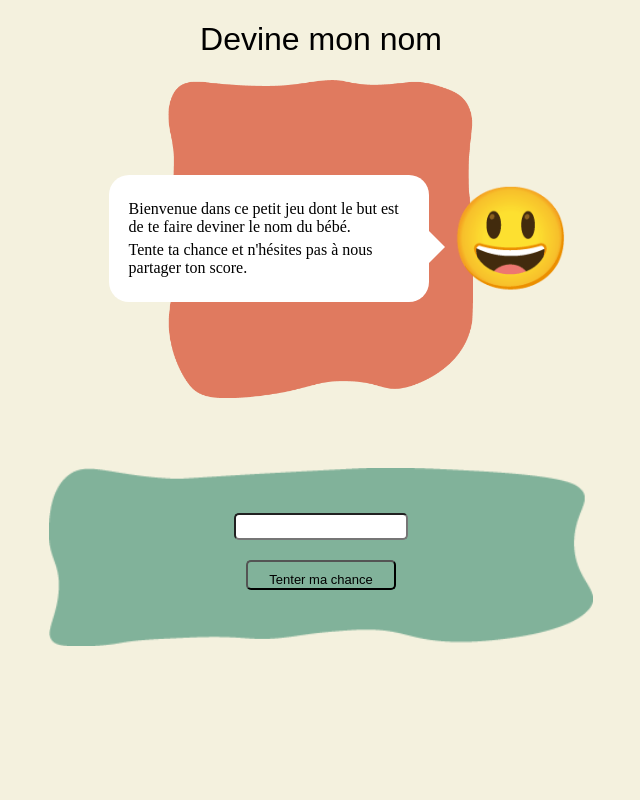
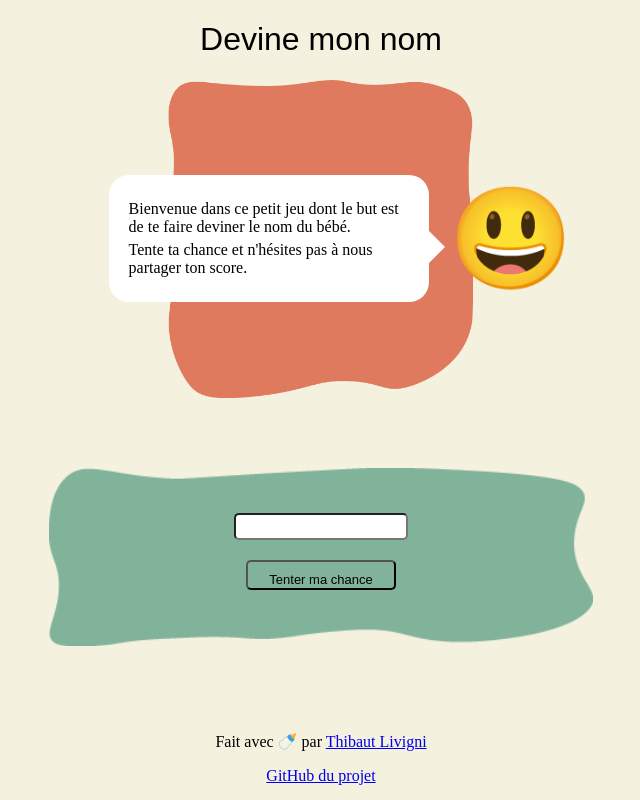
Before and after one commit to LordThi/babybirthgames, a Next.js app: page / in a window 1280 px wide. Shown: the whole page, without its empty margins (319-959 px from the left). Built offline with nearby package versions, Linux system fonts and the light colour scheme; a web font is replaced by a local one.

Commit message:
Add References to footer

```diff
--- a/app/page.js
+++ b/app/page.js
@@ -241,6 +241,12 @@ export default function Home() {
         </form>
       </div>
     </main>
+    <footer style={{textAlign:"center"}}>
+      <p>
+      Fait avec 🍼 par <a href="https://www.linkedin.com/in/thibautlivigni/">Thibaut Livigni</a>
+      </p>
+      <a href="https://github.com/LordThi/babybirthgames">GitHub du projet</a>
+    </footer>
     </>
   );
 }
```
